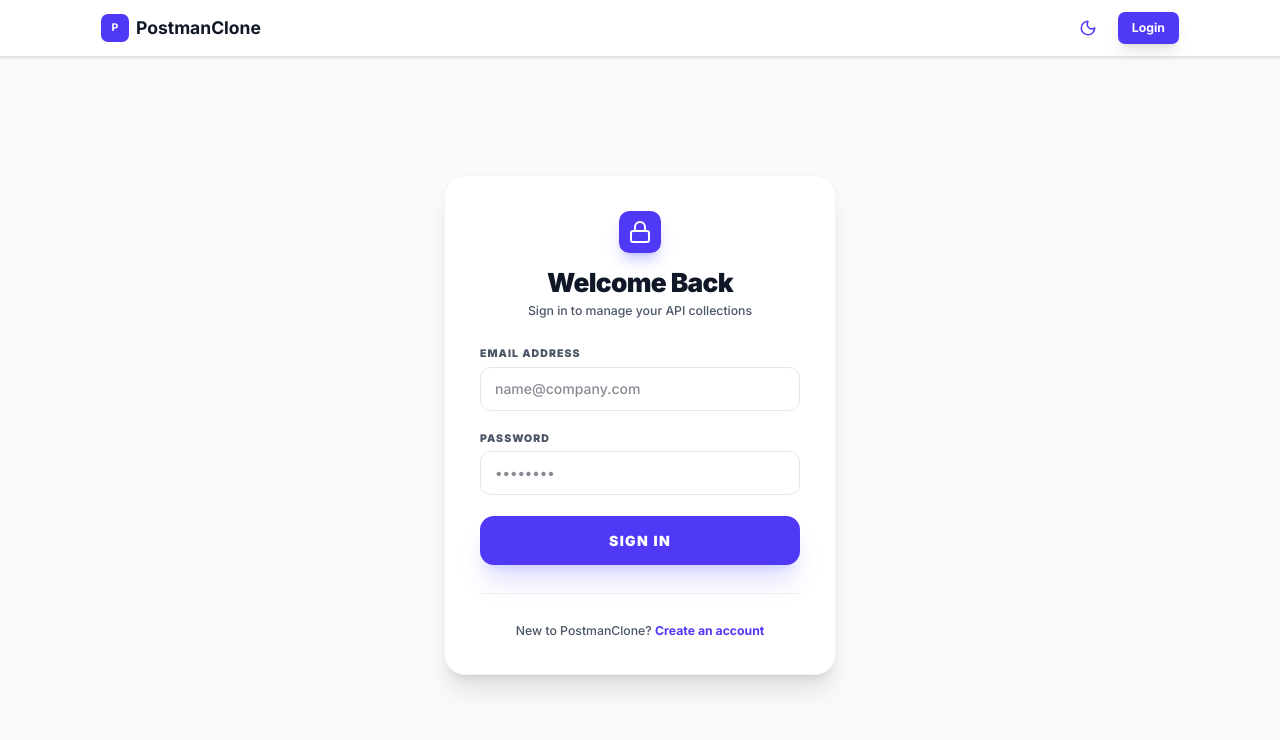
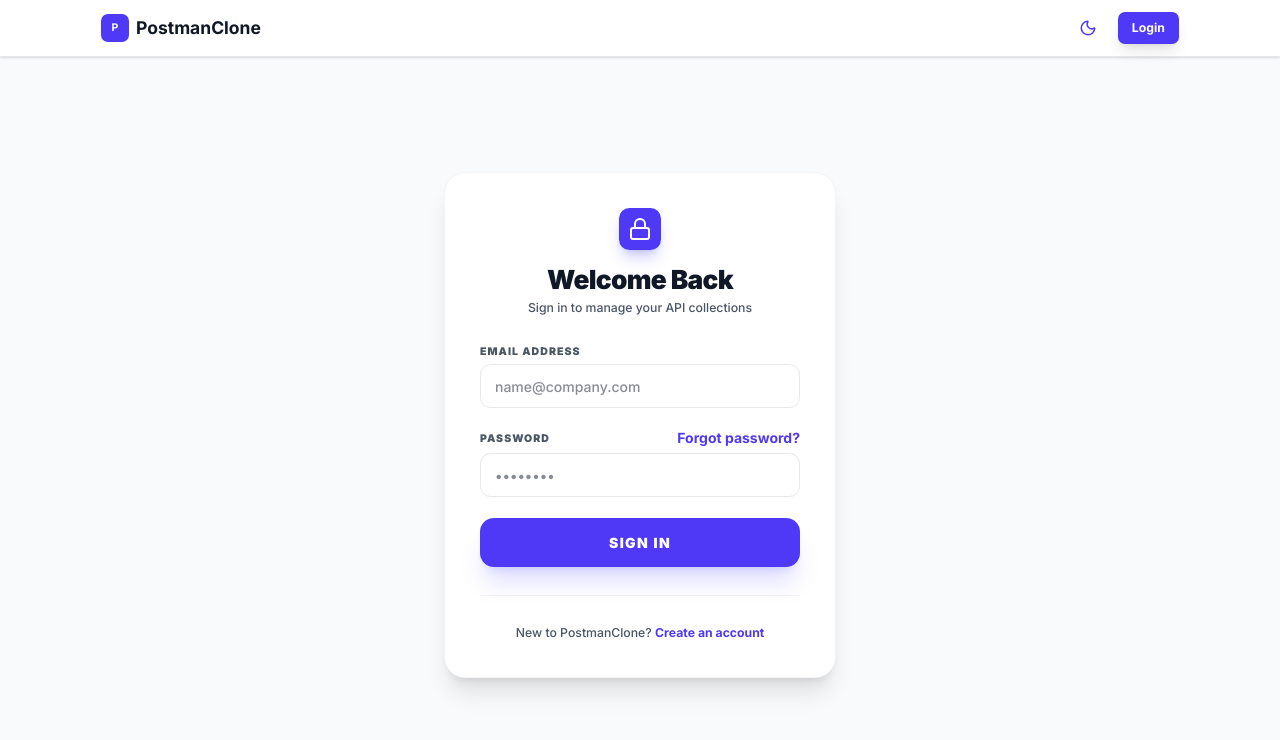
Before and after one commit to Nitish-B2M/APIs_Manager_UI, a Next.js app: page /login in a window 1280 px wide. Shown: the top 740 px of the page. Built offline with nearby package versions, Linux system fonts and the light colour scheme; no server answers.

Commit message:
feat: improve login page with forgot password link
Add forgot password link to login page for password recovery flow integration.

```diff
--- a/app/login/page.tsx
+++ b/app/login/page.tsx
@@ -137,9 +137,18 @@ export default function LoginPage() {
                         )}
                     </div>
                     <div className="space-y-1.5">
-                        <label className={`block text-xs font-black uppercase tracking-widest ${subTextColor}`}>
-                            Password
-                        </label>
+                        <div className="flex items-center justify-between">
+                            <label className={`block text-xs font-black uppercase tracking-widest ${subTextColor}`}>
+                                Password
+                            </label>
+                            <button
+                                type="button"
+                                onClick={() => router.push('/forgot-password')}
+                                className="text-xs font-bold text-indigo-600 hover:text-indigo-500 transition-colors"
+                            >
+                                Forgot password?
+                            </button>
+                        </div>
                         <input
                             type="password"
                             value={password}
```
